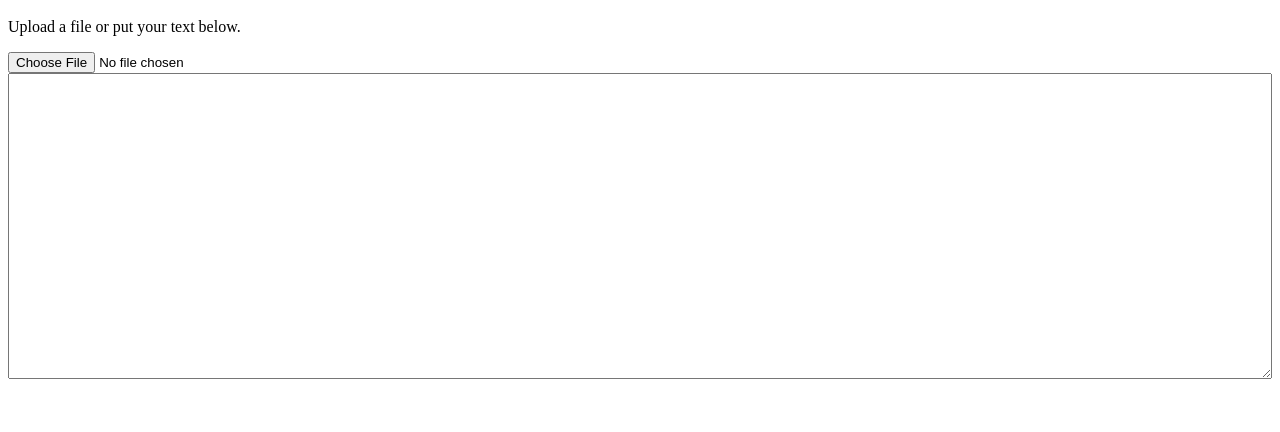
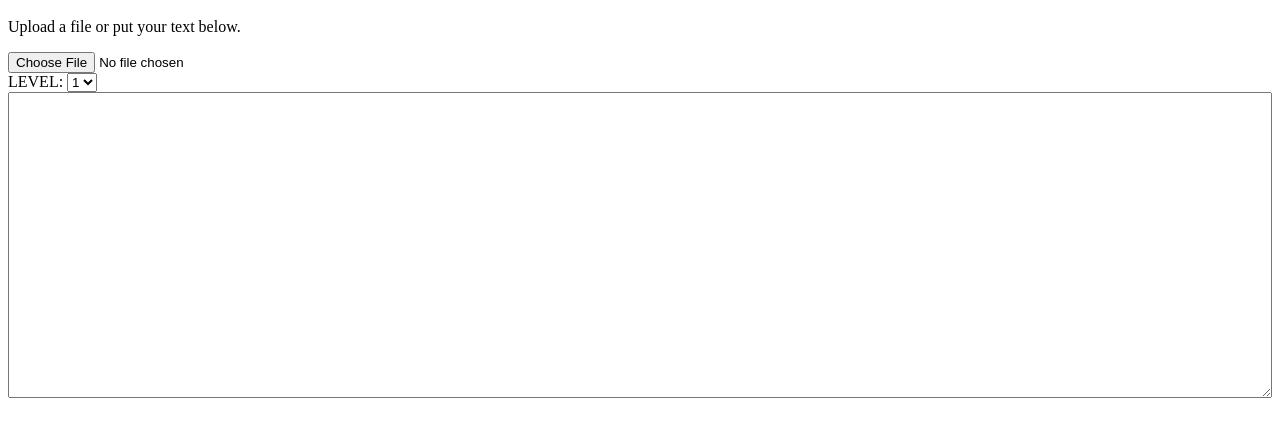
Before and after one commit to Dafrok/gzip-size-online, a website: page index.html in a window 1280 px wide. Shown: the part 48-480 px from the top of the page. Drawn offline with Linux system fonts and the light colour scheme.

Commit message:
zip level

```diff
--- a/index.html
+++ b/index.html
@@ -10,6 +10,20 @@
     <h1>GZip Size Online</h1>
     <p id="result">Upload a file or put your text below.</p>
     <div><input id="file" type="file"></div>
+    <div>
+        <label>LEVEL: </label>
+        <select id="level">
+            <option>1</option>
+            <option>2</option>
+            <option>3</option>
+            <option>4</option>
+            <option>5</option>
+            <option>6</option>
+            <option>7</option>
+            <option>8</option>
+            <option>9</option>
+        </select>
+    </div>
     <div><textarea rows="20" id="text"></textarea></div>
     <script src="static/gzip.js"></script>
     <script src="static/main.js"></script>
--- a/static/main.js
+++ b/static/main.js
@@ -1,6 +1,7 @@
 var $result = $('#result')
 var $text = $('#text')
 var $file = $('#file')
+var $level = $('#level')
 
 function $(selector) {
     return document.querySelector(selector)
@@ -16,7 +17,7 @@ function showResult(value) {
         value.length,
         ' / ',
         'gzipped size:',
-        gzip.zip(value).length].join(' ')
+        gzip.zip(value, {level: +$level.value}).length].join(' ')
 }
 
 var fileReader = new FileReader()
@@ -35,3 +36,7 @@ on($file, 'change', function (e) {
     var file = e.target.files[0]
     file && fileReader.readAsText(file)
 })
+
+on($level, 'change', function (e) {
+    showResult($text.value)
+})
```
